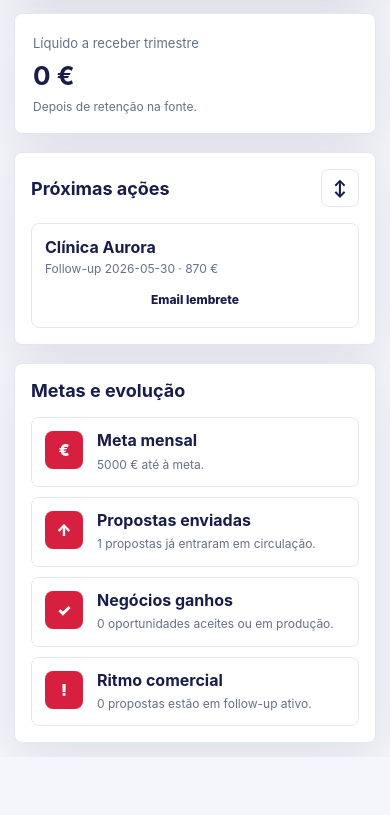
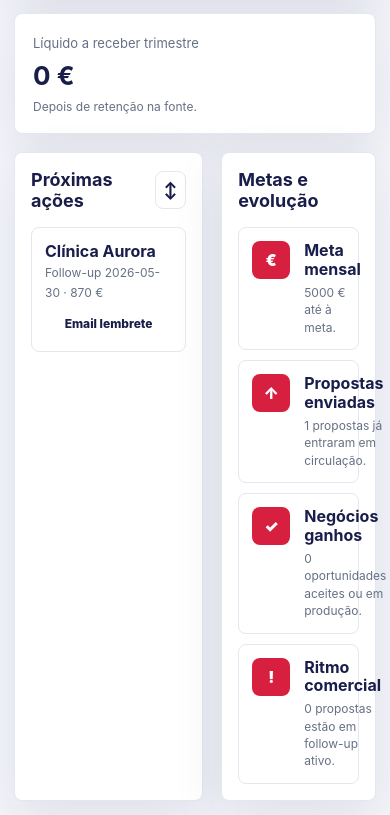
Before and after one commit to franciskosta/uneed-crm-propostas, a website: page index.html in a window 390 px wide. Shown: the part 1846-2661 px from the top of the page. Before the commit the page ends 2603 px from the top, so only its background shows below. Drawn offline with nearby package versions, Linux system fonts and the light colour scheme; no server answers.

Commit message:
Restore dashboard metric columns

```diff
--- a/styles.css
+++ b/styles.css
@@ -447,7 +447,7 @@
 
 .metric-grid {
   display: grid;
-  grid-template-columns: repeat(4, minmax(0, 1fr));
+  grid-template-columns: repeat(auto-fit, minmax(220px, 1fr));
   gap: 14px;
   margin-bottom: 18px;
 }
@@ -1951,11 +1951,9 @@
 
 @media (max-width: 1180px) {
   .proposal-layout,
-  .dashboard-grid,
   .settings-grid,
   .recurring-card,
-  .ticket-toolbar,
-  .metric-grid {
+  .ticket-toolbar {
     grid-template-columns: 1fr;
   }
 
```
